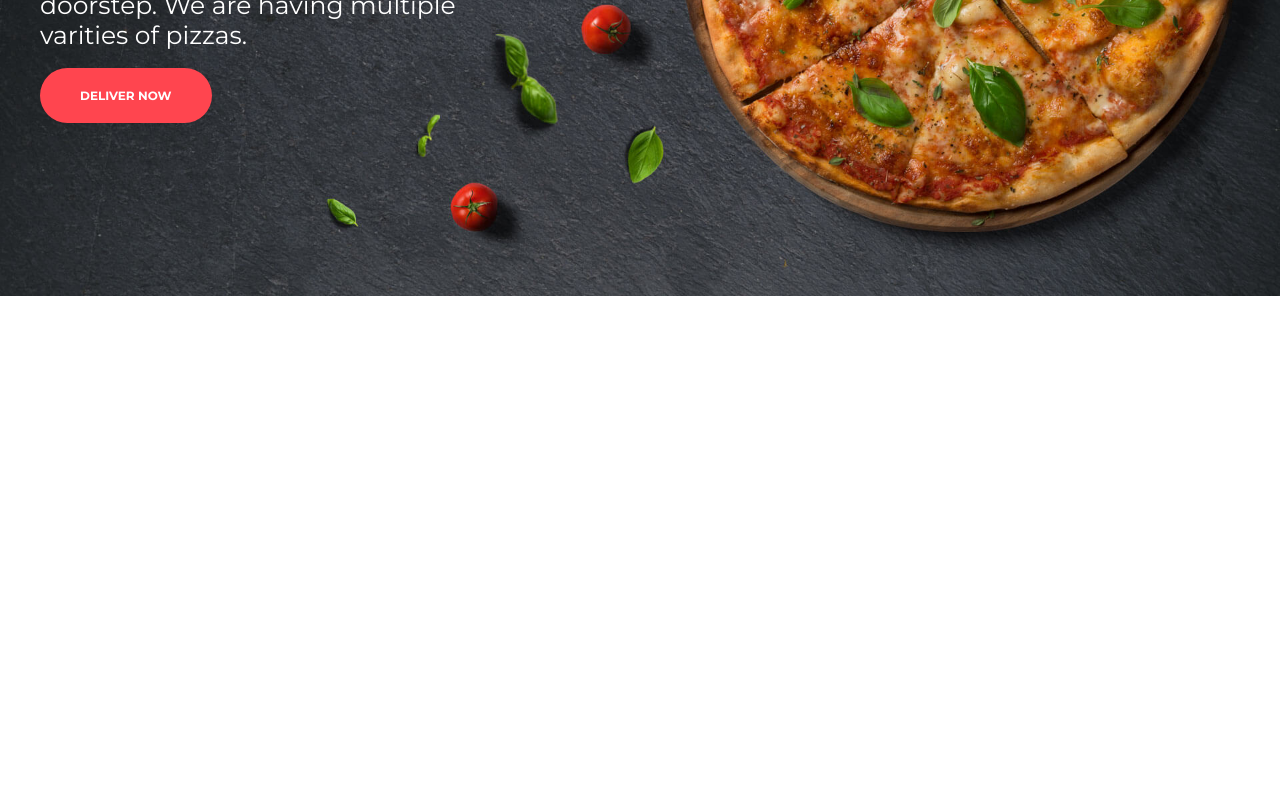
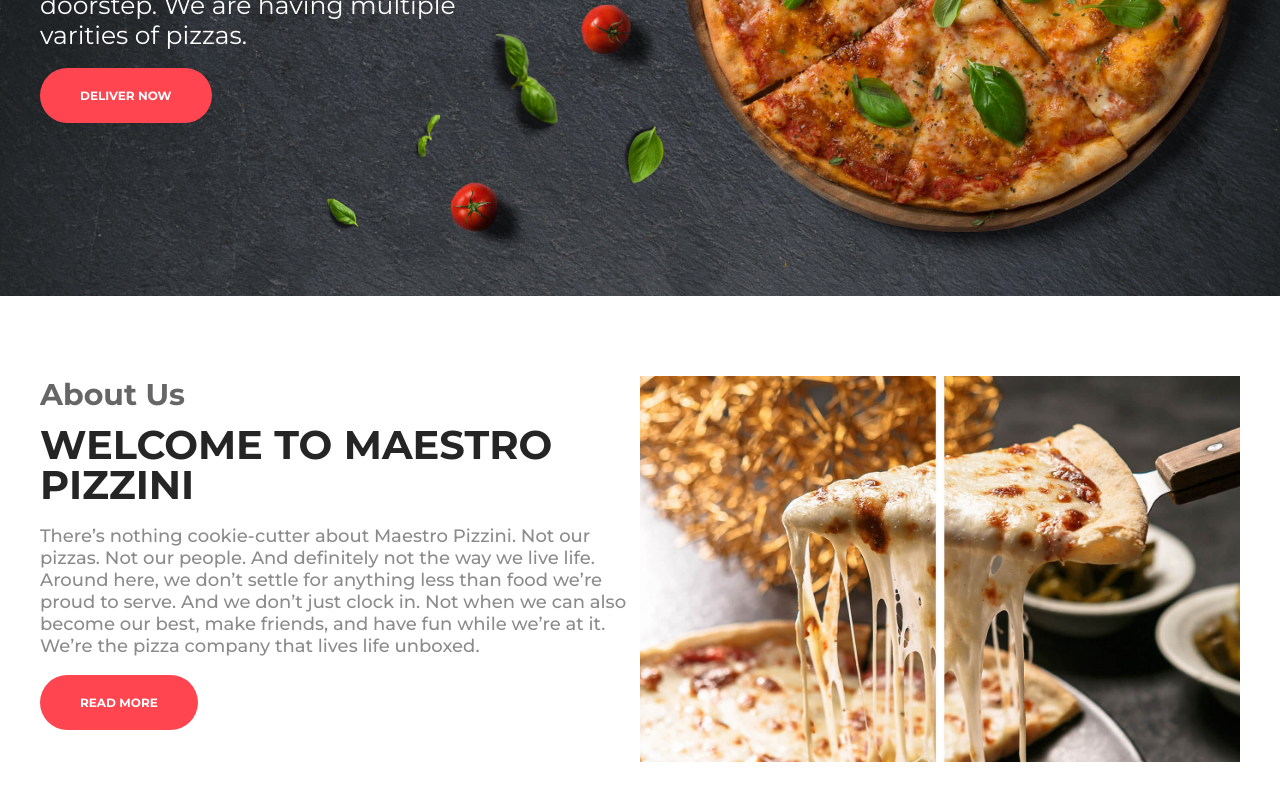
Before and after one commit to prakhyatsinghal/Maestro-Pizzni, a React (Create React App) app: page / in a window 1280 px wide. Shown: the part 504-1304 px from the top of the page. Before the commit the page ends 800 px from the top, so only its background shows below. Built offline with nearby package versions, Linux system fonts and the light colour scheme.

Commit message:
About Us Completed

```diff
--- a/src/App.css
+++ b/src/App.css
@@ -104,3 +104,48 @@
 .btn-smart{
   background : rgb(255, 69,79);
 }
+
+.about{
+  padding : 80px 0;
+}
+
+.row{
+  width:100%;
+  display: flex;
+}
+
+.col-6{
+  width: 50%
+}
+
+.about h3 {
+  color: rgba(37, 37, 37, 0.7);
+  font-size: 30px;
+  margin-bottom: 12px;
+  font-weight: 700;
+}
+
+.about h1 {
+  font-size: 40px;
+  color: #252525;
+  font-weight: 700;
+  line-height: 40px;
+  margin-bottom: 20px;
+}
+.about p {
+  font-size: 18px;
+  color: #8b8b8b;
+  font-weight: 500;
+}
+
+.about__btn {
+  margin-top: 35px;
+}
+.about__img {
+  width: 100%;
+  overflow: hidden;
+}
+
+.about__img img {
+  width: 100%;
+}
--- a/src/App.js
+++ b/src/App.js
@@ -1,13 +1,15 @@
 
 import './App.css';
-import Header from './components/Header'
-import Navbar from './components/Navbar'
+import Header from './components/Header';
+import Navbar from './components/Navbar';
+import About from './components/About';
 
 function App() {
   return (
     <div>
       <Header></Header>
       <Navbar></Navbar>
+      <About></About>
     </div>
   );
 }
--- /dev/null
+++ b/src/components/About.js
@@ -0,0 +1,34 @@
+import React from "react";
+
+const About = () => {
+  return (
+    <div className="about">
+      <div className="container">
+        <div className="row">
+          <div className="col-6 p-25">
+            <h3>About Us</h3>
+            <h1>WELCOME TO MAESTRO PIZZINI</h1>
+            <p>
+There’s nothing cookie-cutter about Maestro Pizzini. Not our pizzas. Not our people.
+And definitely not the way we live life. Around here, we don’t settle for anything less than food
+ we’re proud to serve. And we don’t just clock in. Not when we can also
+become our best, make friends, and have fun while we’re at it. We’re the pizza company that lives life unboxed.
+            </p>
+            <div className="about__btn">
+              <a href="" className="btn btn-smart">
+                READ MORE
+              </a>
+            </div>
+          </div>
+          <div className="col-6">
+            <div className="about__img">
+              <img src="/img/pizza.jpg" alt="Pizza" />
+            </div>
+          </div>
+        </div>
+      </div>
+    </div>
+  );
+};
+
+export default About;
```
